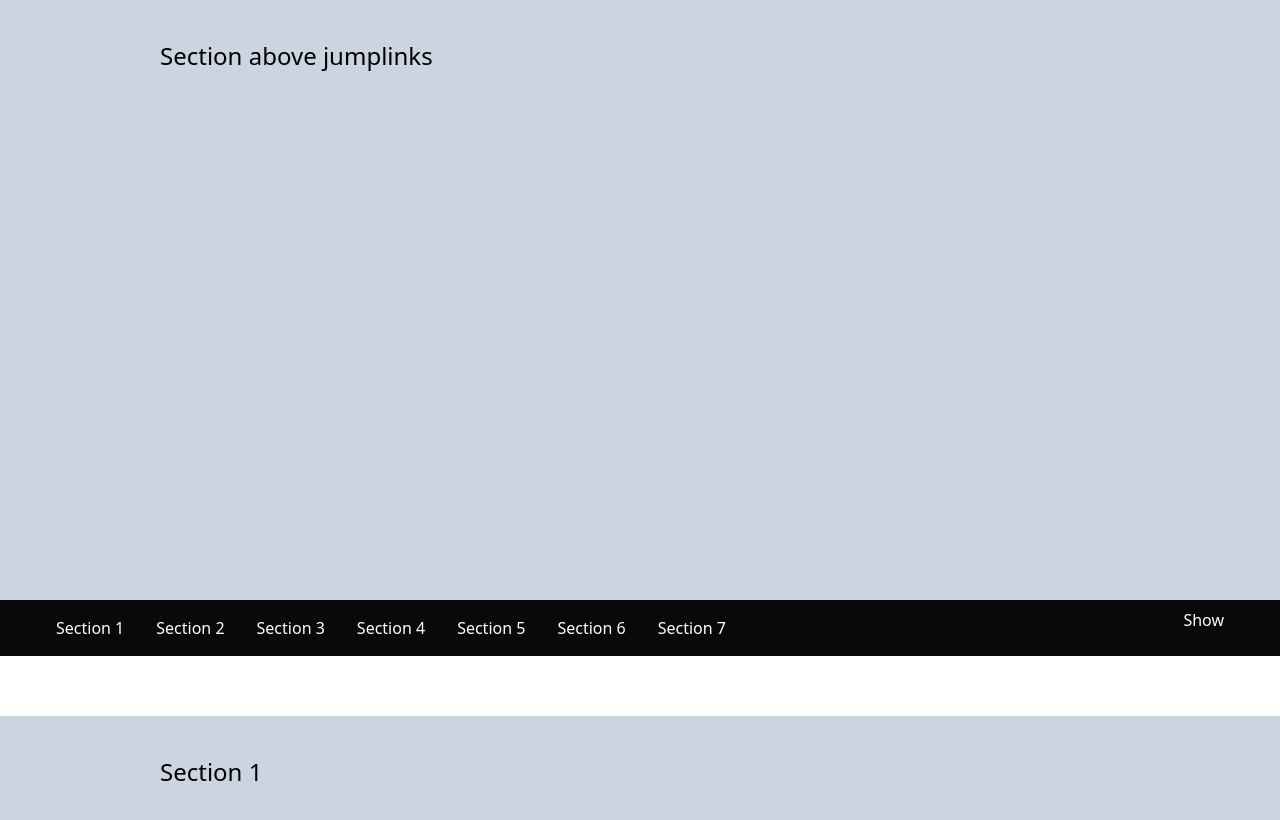
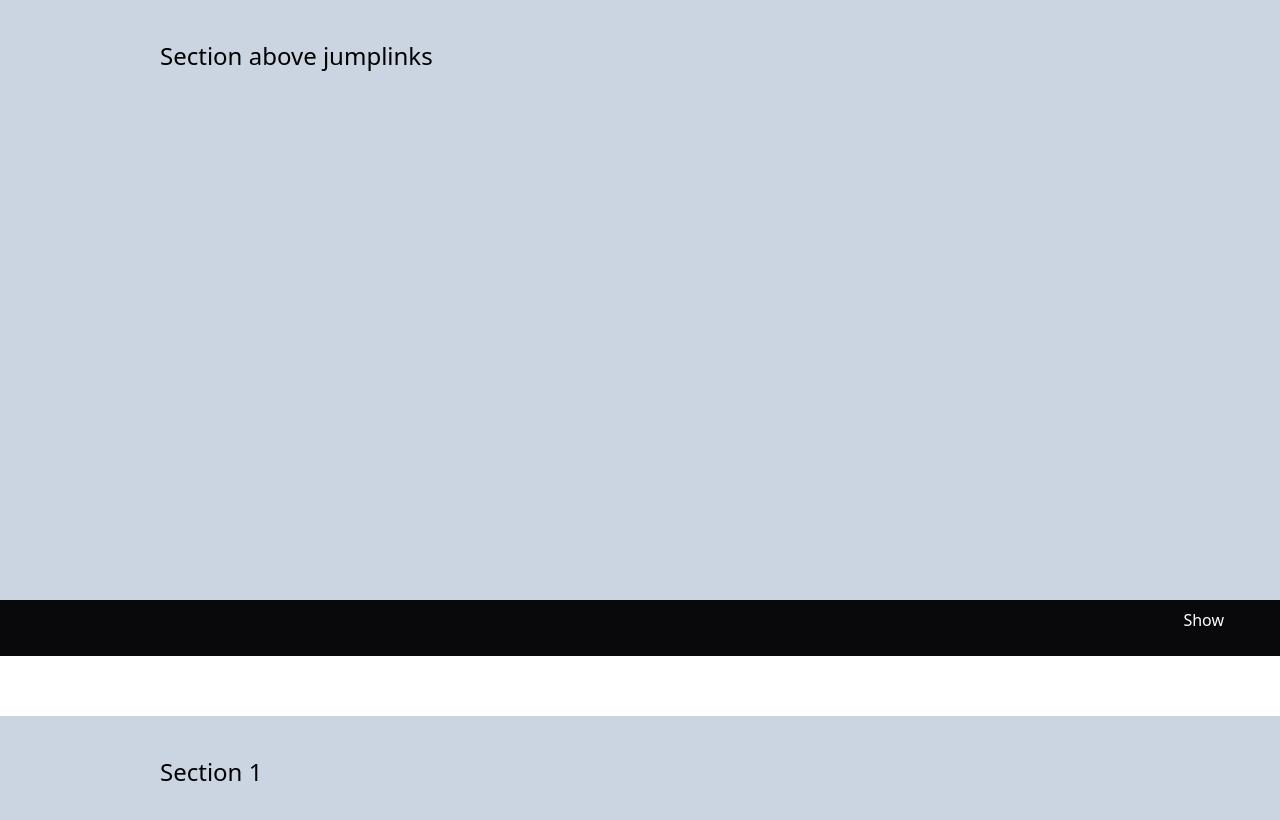
Before and after one commit to TamaraJoniec/JumpLinks, a Next.js app: page / in a window 1280 px wide. Shown: the top 820 px of the page. Built offline with nearby package versions, Linux system fonts and the light colour scheme.

Commit message:
latest commit

```diff
--- a/src/app/components/displayLink.tsx
+++ b/src/app/components/displayLink.tsx
@@ -1,23 +1,42 @@
-// import Links, { Props } from "./links";
-// import React, { useState } from 'react'
-// export default function DisplayLink() {
-//     const [hoveredSection, setHoveredSection] = useState(null);
-//     const [sections, setSections] = useState(["Section 1", "Section 2", "Section 3", "Section 4", "Section 5", "Section 6", "Section 7"]);
-//     const [currentSection, setCurrentSection] = useState(0);
 
-//    sections.map((title, i) => {
-//   const id = `section-${i+1}`;
-//   return (
-//     <Links
-//       className="sticky top-0"
-//       title={title}
-//       i={i}
-//       currentSection={currentSection}
-//       onMouseEnter={() => setHoveredSection(title)}
-//       onMouseLeave={() => setHoveredSection(null)}
-//     >
-//       {hoveredSection === title && title}
-//     </Links>
-//   )
-// })
-// }
+
+import React, { useState, useRef } from 'react'
+import Links from './links';
+
+export type Props = {
+    title?: string;
+    i?: number;
+    currentSection?: number;
+};
+
+export default function DisplayLink({ currentSection }: Props) {
+
+    const [sections] = useState(["Section 1", "Section 2", "Section 3", "Section 4", "Section 5", "Section 6", "Section 7"]);
+    // const [hoveredSection, setHoveredSection] = useState(null);
+    const sectionRefs = useRef(new Array(7).fill(null));
+
+    //  if the current section is hovered, set the hovered section to the current link and hide the other links
+    if (
+        // scrolling over current section
+        currentSection === 0 || currentSection === 1
+        // scrolling over next section
+        || currentSection === 2 || currentSection === 3
+        // scrolling over previous section
+        || currentSection === 4 || currentSection === 5
+        // scrolling over previous section
+        || currentSection === 6 || currentSection === 7
+    )
+        return (
+            <div className="mt-2 w-[] bg-zinc-950 ring-black text-white">
+                <ul className="grid grid-cols-3 gap-4">
+                    {
+                        sections.map((title, i) => {
+                            return (
+                                <Links title={title} i={i} currentSection={currentSection} color={"text-white"} />
+                            )
+                        })
+                    }
+                </ul>
+            </div>
+        )
+    }
--- a/src/app/components/dropDown.tsx
+++ b/src/app/components/dropDown.tsx
@@ -3,7 +3,7 @@ import React, { useState } from 'react'
 import Links from './links';
 
 const Dropdown = () => {
-  const currentSection = useState(0);
+  const [currentSection] = useState(0);
   const [sections, setSections] = useState(["Section 1", "Section 2", "Section 3", "Section 4", "Section 5", "Section 6", "Section 7"]);
 
   const [isOpen, setIsOpen] = useState(false);
--- a/src/app/components/links.tsx
+++ b/src/app/components/links.tsx
@@ -4,6 +4,7 @@ export type Props = {
     title?: string;
     i?: number;
     currentSection?: number;
+    color?: string;
 };
 
 
--- a/src/app/page.jsx
+++ b/src/app/page.jsx
@@ -1,30 +1,11 @@
 'use client';
-import { useEffect, useState, useRef } from 'react';
+import { useEffect, useState } from 'react';
 import Sections from './components/sections';
 import Dropdown from './components/dropDown';
-import Links from './components/links';
-// import DisplayLink from './components/displayLink';
+import DisplayLink from './components/displayLink';
 export default function Home() {
-  const [hoveredSection, setHoveredSection] = useState(null);
   const [currentSection, setCurrentSection] = useState(0);
-  const [sections, setSections] = useState(["Section 1", "Section 2", "Section 3", "Section 4", "Section 5", "Section 6", "Section 7"]);
-  const sectionRefs = useRef(new Array(7).fill(null));
-
-  useEffect(() => {
-    const observer = new IntersectionObserver((entries) => {
-      entries.forEach(entry => {
-        if (entry.isIntersecting) {
-          setCurrentSection(entry.target.id);
-        }
-      },);}
-);
-
-    sectionRefs.current.forEach(ref => {
-      if (ref) observer.observe(ref);
-    });
-
-    return () => observer.disconnect();
-  }, []);
+  const [sections] = useState(["Section 1", "Section 2", "Section 3", "Section 4", "Section 5", "Section 6", "Section 7"]);
 
   const createSections = () => {
     // create 5 sections and 5 links
@@ -59,8 +40,6 @@ export default function Home() {
   }
   createSections();
   // loop 5 times to generate a link for each section
-
-
   return (
     <div>
       <header className=" min-h-[75vh] min-w-[100vw] bg-slate-300 py-10 px-40">
@@ -68,19 +47,9 @@ export default function Home() {
       </header>
       <nav className="sticky top-0 flex flex-row flex-wrap px-10  bg-zinc-950">
         <div className=" bg-zinc-950 flex min-w-[100vw] text-white">
-          {/* show only the link to the currentSection it is hovering over */}
-          {sections &&
-            sections.map((title, i) => {
-              const id = `section-${i + 1}`;
-              return (
-                <Links className="sticky top-0" title={title} i={i} currentSection={currentSection} onMouseEnter={() => setHoveredSection(title)} onMouseLeave={() => setHoveredSection(null)}>
-                  {currentSection === id && title}</Links>
-              )
-            })}
-          {/* <DisplayLink /> */}
+          <DisplayLink />
           <Dropdown className="absolute top-0 right-0">
           </Dropdown>
-
         </div>
       </nav>
       <main className="flex min-h-screen flex-col items-center justify-between p-10">
```
Also changed, not shown: 1 other file (tests, documents, lock files or other folders).
